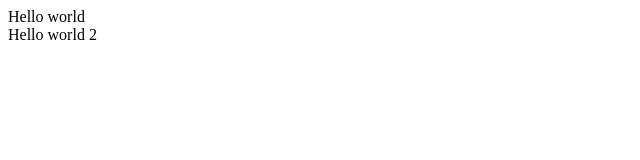
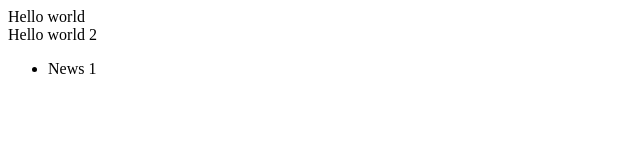
Before and after one commit to AntonSherbatskiy/Test, a plain HTML site: page index.html in a window 1280 px wide. Shown: the full height of the page, 0-640 px from the left. Drawn offline with Linux system fonts and the light colour scheme.

Commit message:
Update index.html

```diff
--- a/index.html
+++ b/index.html
@@ -8,5 +8,13 @@
     <body>
         <div>Hello world</div>
         <div>Hello world 2</div>
+
+        <section>
+            <div class="news">
+                <ul>
+                    <li>News 1</li>
+                </ul>
+            </div>
+        </section>
     </body>
 </html>
```
